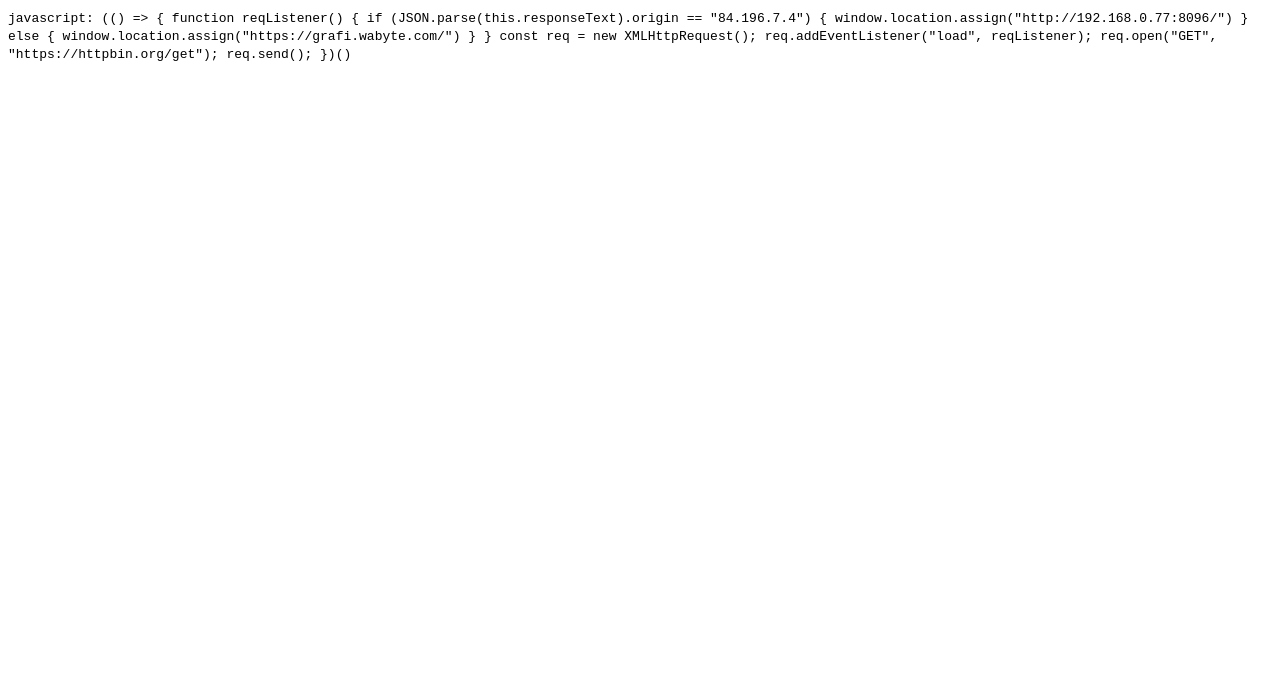
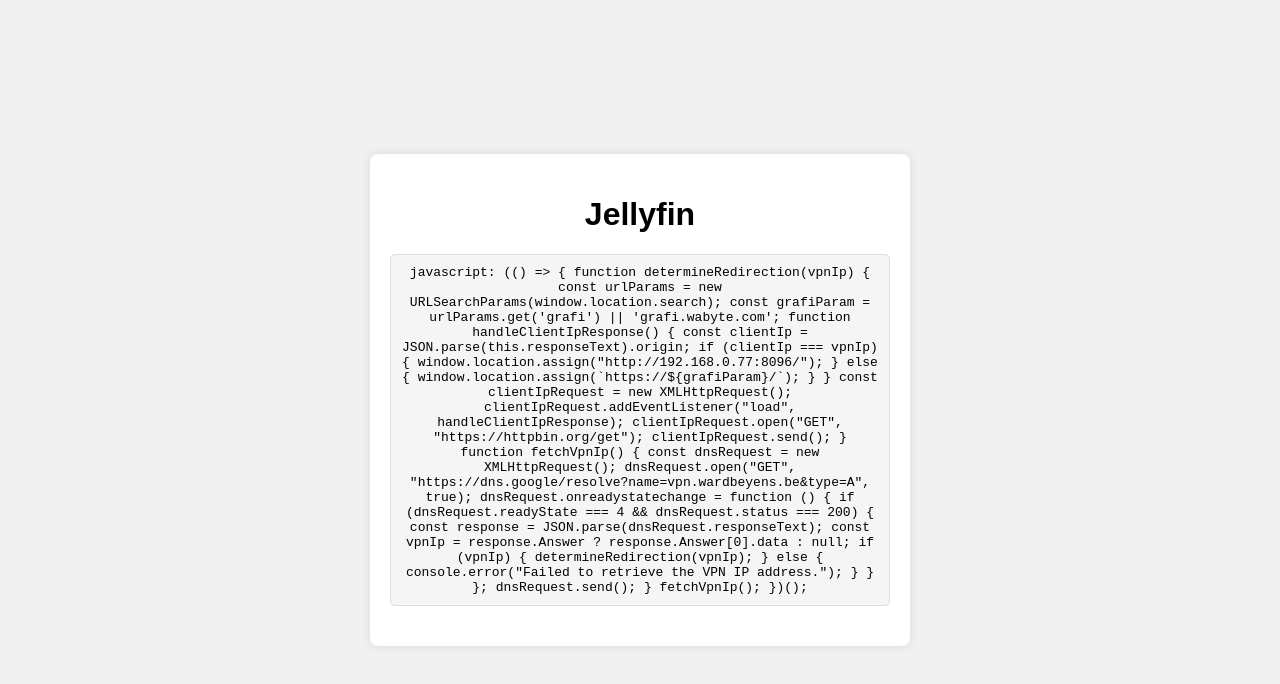
Before and after one commit to wardbeyens/grafi-redirect, a plain HTML site: page index.html in a window 1280 px wide. Drawn offline with Linux system fonts and the light colour scheme; no server answers.

Commit message:
Refactor VPN redirection logic in index.html

```diff
--- a/index.html
+++ b/index.html
@@ -10,30 +10,124 @@
       type="image/x-icon"
     />
     <title>Jellyfin</title>
+    <style>
+      body {
+        font-family: Arial, sans-serif;
+        background-color: #f0f0f0;
+        margin: 0;
+        padding: 0;
+        display: flex;
+        justify-content: center;
+        align-items: center;
+        height: 100vh;
+      }
+
+      .container {
+        background-color: #ffffff;
+        padding: 20px;
+        box-shadow: 0px 0px 10px rgba(0, 0, 0, 0.1);
+        border-radius: 8px;
+        text-align: center;
+        max-width: 500px;
+        width: 100%;
+      }
+
+      code {
+        display: block;
+        background-color: #f5f5f5;
+        padding: 10px;
+        border: 1px solid #ddd;
+        border-radius: 5px;
+        overflow-x: auto;
+        margin-bottom: 20px;
+      }
+    </style>
   </head>
 
   <body>
-    <code>
-      javascript: (() => { function reqListener() { if
-      (JSON.parse(this.responseText).origin == "84.196.7.4") {
-      window.location.assign("http://192.168.0.77:8096/") } else {
-      window.location.assign("https://grafi.wabyte.com/") } } const req = new
-      XMLHttpRequest(); req.addEventListener("load", reqListener);
-      req.open("GET", "https://httpbin.org/get"); req.send(); })()
-    </code>
+    <div class="container">
+      <h1>Jellyfin</h1>
+      <code>
+        javascript: (() => {
+          function determineRedirection(vpnIp) {
+            const urlParams = new URLSearchParams(window.location.search);
+            const grafiParam = urlParams.get('grafi') || 'grafi.wabyte.com';
+
+            function handleClientIpResponse() {
+              const clientIp = JSON.parse(this.responseText).origin;
+              if (clientIp === vpnIp) {
+                window.location.assign("http://192.168.0.77:8096/");
+              } else {
+                window.location.assign(`https://${grafiParam}/`);
+              }
+            }
+
+            const clientIpRequest = new XMLHttpRequest();
+            clientIpRequest.addEventListener("load", handleClientIpResponse);
+            clientIpRequest.open("GET", "https://httpbin.org/get");
+            clientIpRequest.send();
+          }
+
+          function fetchVpnIp() {
+            const dnsRequest = new XMLHttpRequest();
+            dnsRequest.open("GET", "https://dns.google/resolve?name=vpn.wardbeyens.be&type=A", true);
+            dnsRequest.onreadystatechange = function () {
+              if (dnsRequest.readyState === 4 && dnsRequest.status === 200) {
+                const response = JSON.parse(dnsRequest.responseText);
+                const vpnIp = response.Answer ? response.Answer[0].data : null;
+                if (vpnIp) {
+                  determineRedirection(vpnIp);
+                } else {
+                  console.error("Failed to retrieve the VPN IP address.");
+                }
+              }
+            };
+            dnsRequest.send();
+          }
+
+          fetchVpnIp();
+        })();
+      </code>
+    </div>
 
     <script>
-      function reqListener() {
-        if (JSON.parse(this.responseText).origin == "84.196.7.4") {
-          window.location.assign("http://192.168.0.77:8096/");
-        } else {
-          window.location.assign("https://grafi.wabyte.com/");
+      function determineRedirection(vpnIp) {
+        const urlParams = new URLSearchParams(window.location.search);
+        const grafiParam = urlParams.get('grafi') || 'grafi.wabyte.com';
+
+        function handleClientIpResponse() {
+          const clientIp = JSON.parse(this.responseText).origin;
+          if (clientIp === vpnIp) {
+            window.location.assign("http://192.168.0.77:8096/");
+          } else {
+            window.location.assign(`https://${grafiParam}/`);
+          }
         }
+
+        const clientIpRequest = new XMLHttpRequest();
+        clientIpRequest.addEventListener("load", handleClientIpResponse);
+        clientIpRequest.open("GET", "https://httpbin.org/get");
+        clientIpRequest.send();
       }
-      const req = new XMLHttpRequest();
-      req.addEventListener("load", reqListener);
-      req.open("GET", "https://httpbin.org/get");
-      req.send();
+
+      function fetchVpnIp() {
+        const dnsRequest = new XMLHttpRequest();
+        dnsRequest.open("GET", "https://dns.google/resolve?name=vpn.wardbeyens.be&type=A", true);
+        dnsRequest.onreadystatechange = function () {
+          if (dnsRequest.readyState === 4 && dnsRequest.status === 200) {
+            const response = JSON.parse(dnsRequest.responseText);
+            const vpnIp = response.Answer ? response.Answer[0].data : null;
+            if (vpnIp) {
+              determineRedirection(vpnIp);
+            } else {
+              console.error("Failed to retrieve the VPN IP address.");
+            }
+          }
+        };
+        dnsRequest.send();
+      }
+
+      fetchVpnIp();
     </script>
   </body>
 </html>
```
